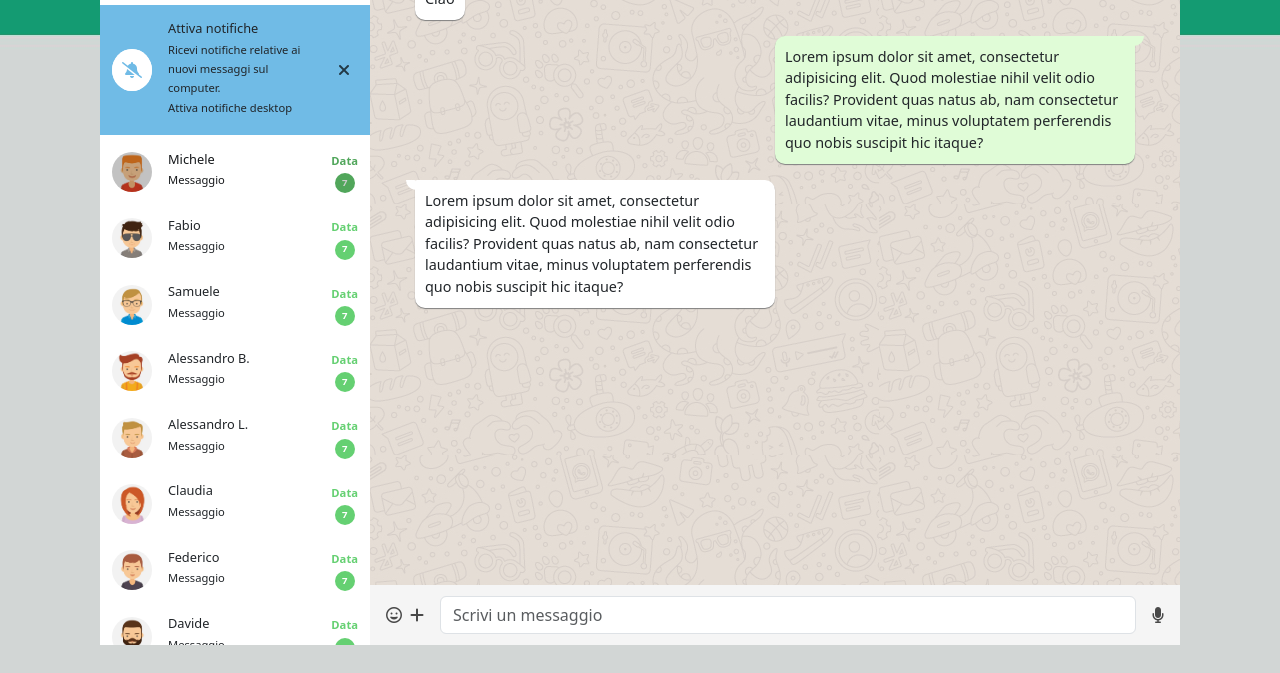
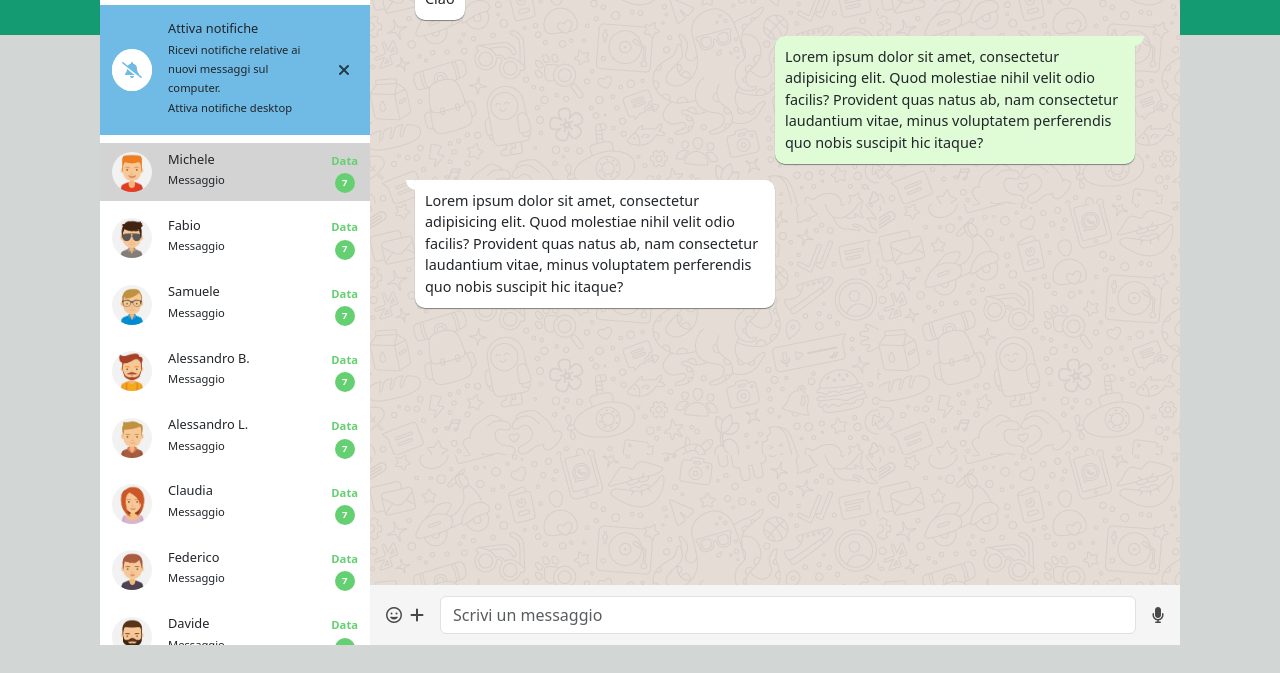
Before and after one commit to giamaf/vue-boolzapp, a plain HTML site: page index.html in a window 1280 px wide. In both pictures the pointer is over the element 235 px from the left and 299 px from the top of the page. Shown: the part 127-800 px from the top of the page. Drawn offline with nearby package versions, Linux system fonts and the light colour scheme.

Commit message:
added style's minor fix

```diff
--- a/css/style.css
+++ b/css/style.css
@@ -216,10 +216,6 @@ section.chat-list div:hover {
     filter: contrast(0);
 }
 
-section.chat-list div:hover {
-    filter: brightness(0.8);
-    cursor: pointer;
-}
 
 section.notifications-alert a .fa-xmark:hover {
     filter: contrast(0);
@@ -228,3 +224,9 @@ section.notifications-alert a .fa-xmark:hover {
 section.notifications-alert a .fa-bell-slash:hover {
     filter: invert(1);
 }
+
+section.chat-list div:hover {
+    background-color: lightgray;
+    filter: opacity(1);
+    cursor: pointer;
+}
```
